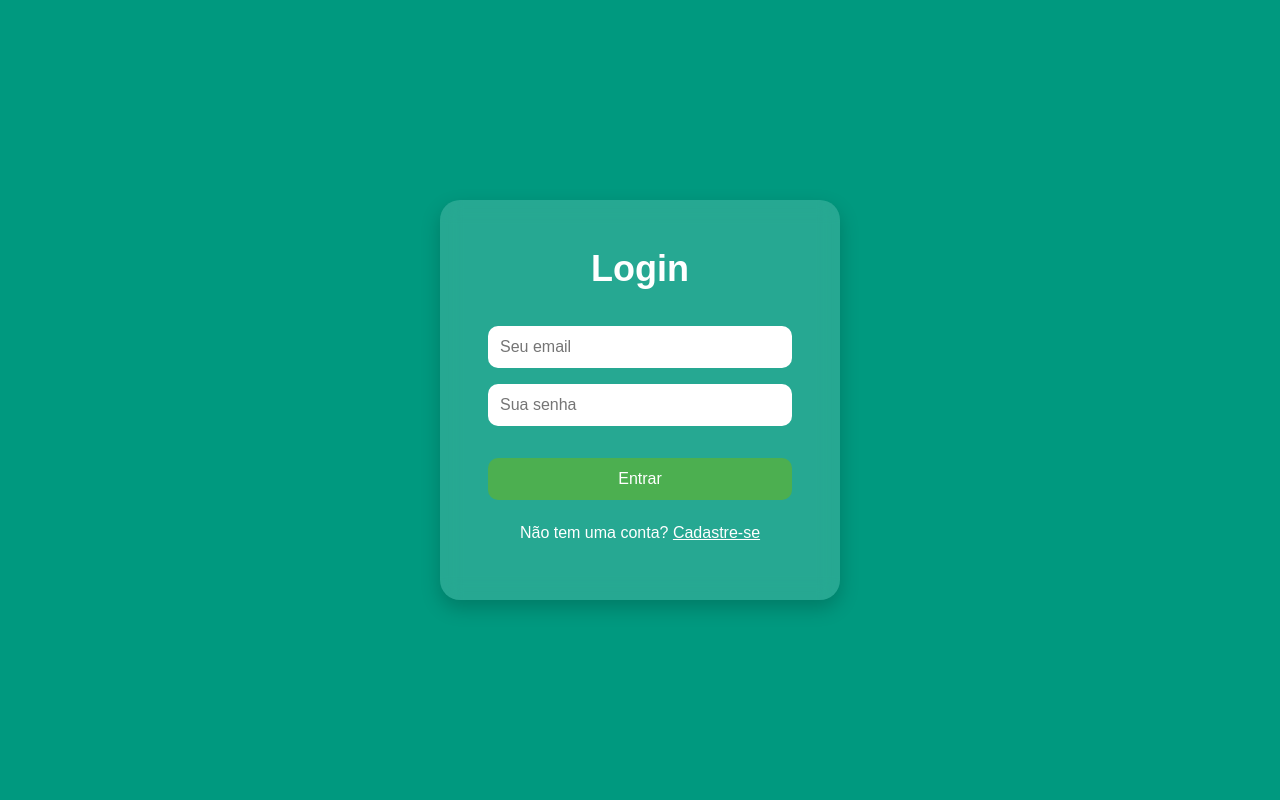
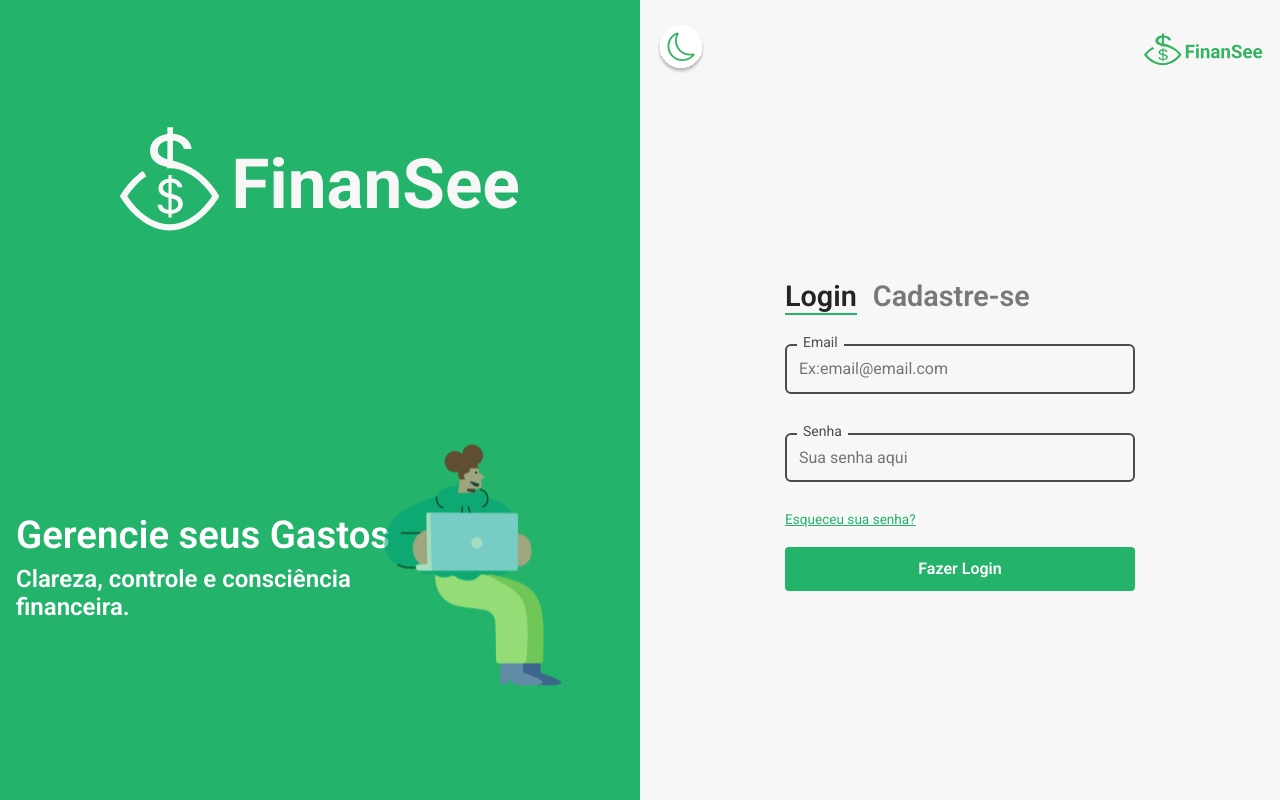
Before and after one commit to LucasMairon/FinanSee, a Next.js app in the folder Front/sage/: page /login in a window 1280 px wide. Built offline with nearby package versions, Linux system fonts and the light colour scheme.

Commit message:
:sparkles: feat: Adicionando tela de login, e removendo arquivos iniciais de template.

```diff
--- /dev/null
+++ b/Front/sage/src/app/assets/colors.js
@@ -0,0 +1,7 @@
+export const greenClear = () => "#34B361";
+
+export const greenDark = () => "#269434";
+
+export const backgroundWhite = () => "#F7F7F7";
+
+export const backgroundDark = () => "#252425";
--- /dev/null
+++ b/Front/sage/src/app/components/inputForm/index.js
@@ -0,0 +1,18 @@
+import React from "react";
+
+import { Container, StyledLabel, StyledInput } from "./styles";
+
+const InputForm = ({ label, placeholder, value, onChange }) => {
+  return (
+    <Container>
+      <StyledLabel>{label}</StyledLabel>
+      <StyledInput
+        placeholder={placeholder}
+        value={value}
+        onChange={onChange}
+      />
+    </Container>
+  );
+};
+
+export default InputForm;
--- /dev/null
+++ b/Front/sage/src/app/components/inputForm/styles.js
@@ -0,0 +1,44 @@
+import styled from "styled-components";
+
+import { backgroundWhite } from "@/app/assets/colors";
+
+export const Container = styled.div`
+  position: relative;
+  margin: 10px 0;
+  width: 100%;
+  background-color: transparent;
+`;
+
+export const StyledLabel = styled.label`
+  position: absolute;
+  top: -10px;
+  left: 12px;
+  background-color: ${backgroundWhite};
+  padding: 0 6px;
+  font-size: 14px;
+  color: #4c4c4c;
+  font-family: var(--font-roboto);
+  font-weight: 400;
+  z-index: 1;
+`;
+
+export const StyledInput = styled.input`
+  width: 100%;
+  padding: 16px 12px;
+  font-size: 16px;
+  border: 2px solid #4c4c4c;
+  background-color: transparent;
+  font-family: var(--font-roboto);
+  color: #4c4c4c;
+  font-weight: 400;
+  border-radius: 6px;
+  outline: none;
+  height: 3.1rem;
+
+  ::placeholder {
+    color: #4c4c4c;
+    font-size: 16px;
+    font-family: var(--font-roboto);
+    font-weight: 400;
+  }
+`;
--- /dev/null
+++ b/Front/sage/src/app/components/leftPanel/index.js
@@ -0,0 +1,23 @@
+// Styles
+import { Wrapper, Row, Tagline } from "./styles";
+import Image from "next/image";
+
+export default function LeftPanel() {
+  return (
+    <Wrapper>
+      <Image src="/Logo.svg" alt="Logo" width={400} height={300} />
+      <Row>
+        <Tagline>
+          <h2>Gerencie seus Gastos</h2>
+          <p>Clareza, controle e consciência financeira.</p>
+        </Tagline>
+        <Image
+          src="/BrazucaSitting.svg"
+          alt="Ilustração"
+          width={300}
+          height={400}
+        />
+      </Row>
+    </Wrapper>
+  );
+}
--- /dev/null
+++ b/Front/sage/src/app/components/leftPanel/styles.js
@@ -0,0 +1,34 @@
+import styled from "styled-components";
+
+export const Wrapper = styled.div`
+  background-color: #24b36b;
+  flex: 1;
+  padding: 1rem;
+  color: white;
+  display: flex;
+  flex-direction: column;
+  justify-content: center;
+  gap: 2rem;
+  align-items: center;
+`;
+
+export const Row = styled.div`
+  display: flex;
+  flex-direction: row;
+  align-items: center;
+`;
+
+export const Tagline = styled.div`
+  margin-right: -5rem;
+  font-family: var(--font-roboto);
+  font-weight: 600;
+
+  h2 {
+    font-size: 2.4rem;
+    margin-bottom: 0.5rem;
+  }
+
+  p {
+    font-size: 1.5rem;
+  }
+`;
--- a/Front/sage/src/app/globals.css
+++ b/Front/sage/src/app/globals.css
@@ -1,14 +1,11 @@
 :root {
-  --background: #ffffff;
-  --foreground: #171717;
+  --font-roboto: 'Roboto', sans-serif;
 }
 
-@media (prefers-color-scheme: dark) {
-  :root {
-    --background: #0a0a0a;
-    --foreground: #ededed;
-  }
+body {
+  font-family: var(--font-roboto);
 }
+
 
 html,
 body {
--- a/Front/sage/src/app/layout.js
+++ b/Front/sage/src/app/layout.js
@@ -1,27 +1,22 @@
-import { Geist, Geist_Mono } from "next/font/google";
+import { Roboto } from "next/font/google";
 import "./globals.css";
 
-const geistSans = Geist({
-  variable: "--font-geist-sans",
+const roboto = Roboto({
+  variable: "--font-roboto",
+  weight: ["400", "600"], // <= pesos que você quer
   subsets: ["latin"],
-});
-
-const geistMono = Geist_Mono({
-  variable: "--font-geist-mono",
-  subsets: ["latin"],
+  display: "swap",
 });
 
 export const metadata = {
-  title: "Create Next App",
-  description: "Generated by create next app",
+  title: "FinanSee",
+  description: "Clareza, controle e consciência financeira.",
 };
 
 export default function RootLayout({ children }) {
   return (
     <html lang="en">
-      <body className={`${geistSans.variable} ${geistMono.variable}`}>
-        {children}
-      </body>
+      <body className={`${roboto.variable}`}>{children}</body>
     </html>
   );
 }
--- a/Front/sage/src/app/login/login.module.css
+++ /dev/null
@@ -1,69 +0,0 @@
-/* Fundo */
-.container {
-  height: 100vh;
-  display: flex;
-  justify-content: center;
-  align-items: center;
-  background: #00997f;
-}
-
-/* Card */
-.card {
-  background: rgba(255, 255, 255, 0.15);
-  backdrop-filter: blur(10px);
-  padding: 48px;
-  border-radius: 20px;
-  box-shadow: 0 8px 20px rgba(0, 0, 0, 0.2);
-  width: 100%;
-  max-width: 400px;
-  display: flex;
-  flex-direction: column;
-  min-height: 400px;
-}
-
-/* Título */
-.title {
-  color: #ffffff;
-  text-align: center;
-  font-size: 36px;
-  margin-bottom: 36px;
-}
-
-.input {
-  padding: 12px;
-  margin-bottom: 16px;
-  border: none;
-  border-radius: 10px;
-  font-size: 16px;
-  background-color: #ffffff;
-  color: #000000;
-}
-
-/* Botão */
-.button {
-  background-color: #4caf50;
-  color: white;
-  padding: 12px;
-  border: none;
-  border-radius: 10px;
-  font-size: 16px;
-  cursor: pointer;
-  transition: background-color 0.3s;
-  margin-top: 16px;
-}
-
-.button:hover {
-  background-color: #43a047;
-}
-
-/* Link */
-.signup {
-  text-align: center;
-  margin-top: 24px;
-  color: #ffffff;
-}
-
-.signup a {
-  color: #ffffff;
-  text-decoration: underline;
-}
--- a/Front/sage/src/app/login/page.js
+++ b/Front/sage/src/app/login/page.js
@@ -1,43 +1,47 @@
 "use client";
-import { useState } from "react";
-import styles from "./login.module.css";
+import React, { useState } from "react";
+// Libs
+import Image from "next/image";
 
-export default function LoginPage() {
-  const [email, setEmail] = useState("");
-  const [password, setPassword] = useState("");
+// Components
+import LoginForm from "../components/loginForm";
+import LeftPanel from "../components/leftPanel";
 
-  const handleLogin = (e) => {
-    e.preventDefault();
-    console.log("Email:", email, "Senha:", password);
+import {
+  Container,
+  RightPanel,
+  Header,
+  RightPanelContent,
+  ButtonMode,
+} from "./styles";
+
+export default function Login() {
+  const [darkMode, setDarkMode] = useState(false);
+
+  const switchMode = () => {
+    setDarkMode(!darkMode);
   };
-
   return (
-    <div className={styles.container}>
-      <form className={styles.card} onSubmit={handleLogin}>
-        <h1 className={styles.title}>Login</h1>
-        <input
-          type="email"
-          placeholder="Seu email"
-          value={email}
-          onChange={(e) => setEmail(e.target.value)}
-          className={styles.input}
-          required
-        />
-        <input
-          type="password"
-          placeholder="Sua senha"
-          value={password}
-          onChange={(e) => setPassword(e.target.value)}
-          className={styles.input}
-          required
-        />
-        <button type="submit" className={styles.button}>
-          Entrar
-        </button>
-        <p className={styles.signup}>
-          Não tem uma conta? <a href="#">Cadastre-se</a>
-        </p>
-      </form>
-    </div>
+    <Container>
+      <LeftPanel />
+      <RightPanel>
+        <Header>
+          <ButtonMode
+            className="transition-opacity active:opacity-50 hover:opacity-80"
+            onClick={switchMode}
+          >
+            {darkMode ? (
+              <Image src="/Logo_dark.svg" alt="Logo" width={50} height={50} />
+            ) : (
+              <Image src="/Logo_light.svg" alt="Logo" width={50} height={50} />
+            )}
+          </ButtonMode>
+          <Image src="/Logo_green.svg" alt="Logo" width={120} height={70} />
+        </Header>
+        <RightPanelContent>
+          <LoginForm />
+        </RightPanelContent>
+      </RightPanel>
+    </Container>
   );
 }
--- /dev/null
+++ b/Front/sage/src/app/login/styles.js
@@ -0,0 +1,40 @@
+import styled from "styled-components";
+
+import { backgroundWhite } from "../assets/colors";
+
+export const Container = styled.div`
+  display: flex;
+  height: 100vh;
+  width: 100vw;
+`;
+
+export const RightPanel = styled.div`
+  flex: 1;
+  background-color: ${backgroundWhite};
+  display: flex;
+  flex-direction: column;
+  padding: 1rem;
+`;
+
+export const RightPanelContent = styled.div`
+  flex: 1;
+  display: flex;
+  justify-content: center;
+  align-items: center;
+`;
+
+export const Header = styled.div`
+  display: flex;
+  flex-direction: row;
+  align-items: center;
+  justify-content: space-between;
+  width: 100%;
+  align-content: flex-start;
+`;
+
+export const ButtonMode = styled.button`
+  background-color: transparent;
+  border: none;
+  padding: 0;
+  cursor: pointer;
+`;
```
Also changed, not shown: Front/sage/src/app/page.js (+2 -92 lines), Front/sage/src/app/page.module.css (deleted, +0 -168 lines).
